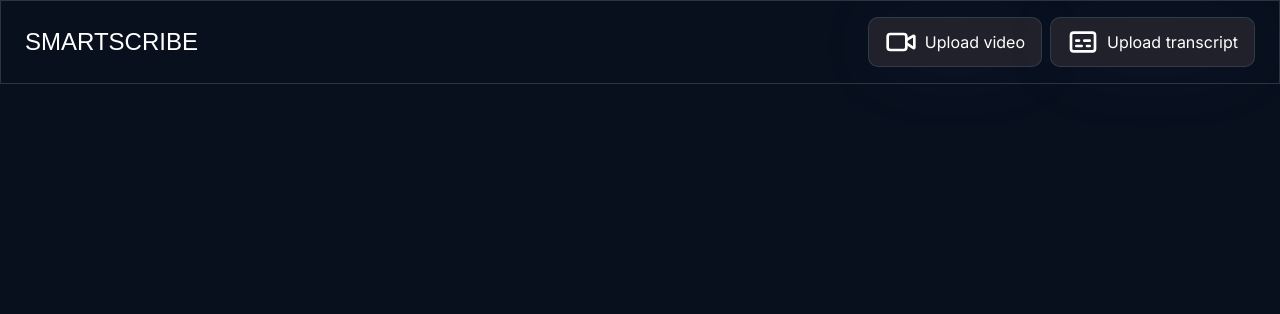
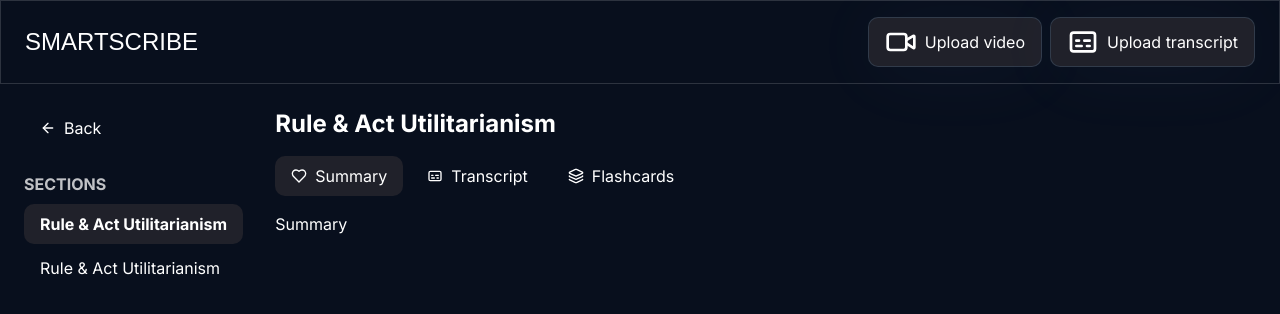
Before and after one commit to dzl-i/hackabyte, a Next.js app in the folder frontend/: page /lectures/1 in a window 1280 px wide. Shown: the top 314 px of the page. Built offline with nearby package versions, Linux system fonts and the light colour scheme; a web font is replaced by a local one.

Commit message:
ballin lectures id page

```diff
--- a/frontend/src/app/lectures/[id]/page.tsx
+++ b/frontend/src/app/lectures/[id]/page.tsx
@@ -1,10 +1,86 @@
+"use client";
+
 import NavBar from "@/components/NavBar";
-import { Captions, Video } from "lucide-react";
+import { ArrowLeft, Captions, Heart, Layers } from "lucide-react";
+import { useRouter } from "next/navigation";
+import React, { useState } from "react";
+
+export type LectureTabs = {
+  name: string;
+  icon: React.ReactNode;
+  content: React.ReactNode;
+};
+
+const lectureTabs = [
+  {
+    name: "Summary",
+    icon: Heart,
+    content: <p className="text-white">Summary</p>,
+  },
+  {
+    name: "Transcript",
+    icon: Captions,
+    content: <p className="text-white">Transcript</p>,
+  },
+  {
+    name: "Flashcards",
+    icon: Layers,
+    content: <p className="text-white">Flashcards</p>,
+  },
+];
 
 export default function Page() {
+  const router = useRouter();
+
+  const [selectedTab, setSelectedTab] = useState(lectureTabs[0]);
+
   return (
     <main>
       <NavBar />
+      <main className="p-6 flex gap-8">
+        {/* List of sections */}
+        <section className="space-y-6">
+          <button
+            onClick={() => router.back()}
+            className="flex items-center gap-2 py-2 px-4 duration-200 hover:bg-white/5 rounded-lg text-white cursor-pointer"
+          >
+            <ArrowLeft className="w-4 h-4" /> Back
+          </button>
+
+          <div className="max-w-xs space-y-2">
+            <p className="text-white/75 font-bold uppercase">Sections</p>
+            <div className="flex flex-col gap-1">
+              <button className="text-white cursor-pointer text-left text-ellipsis font-bold py-2 px-4 duration-200 bg-[rgba(32,_33,_42,_1)] rounded-lg">
+                Rule & Act Utilitarianism
+              </button>
+              <button className="text-white cursor-pointer text-left text-ellipsis py-2 px-4 duration-200 hover:bg-white/5 rounded-lg">
+                Rule & Act Utilitarianism
+              </button>
+            </div>
+          </div>
+        </section>
+        <section className="space-y-4">
+          <h1 className="text-white font-bold text-2xl">
+            Rule & Act Utilitarianism
+          </h1>
+          <div className="flex gap-2">
+            {lectureTabs.map((tab) => (
+              <button
+                key={tab.name}
+                onClick={() => setSelectedTab(tab)}
+                className={`flex justify-center items-center gap-2 text-white px-4 py-2 relative cursor-pointer overflow-clip rounded-lg ${
+                  selectedTab.name === tab.name
+                    ? "bg-[rgba(32,_33,_42,_1)]"
+                    : "hover:bg-[rgba(32,_33,_42,_1)]"
+                } duration-200`}
+              >
+                <tab.icon className="h-4 w-4" /> {tab.name}
+              </button>
+            ))}
+          </div>
+          {selectedTab.content}
+        </section>
+      </main>
     </main>
   );
 }
```
